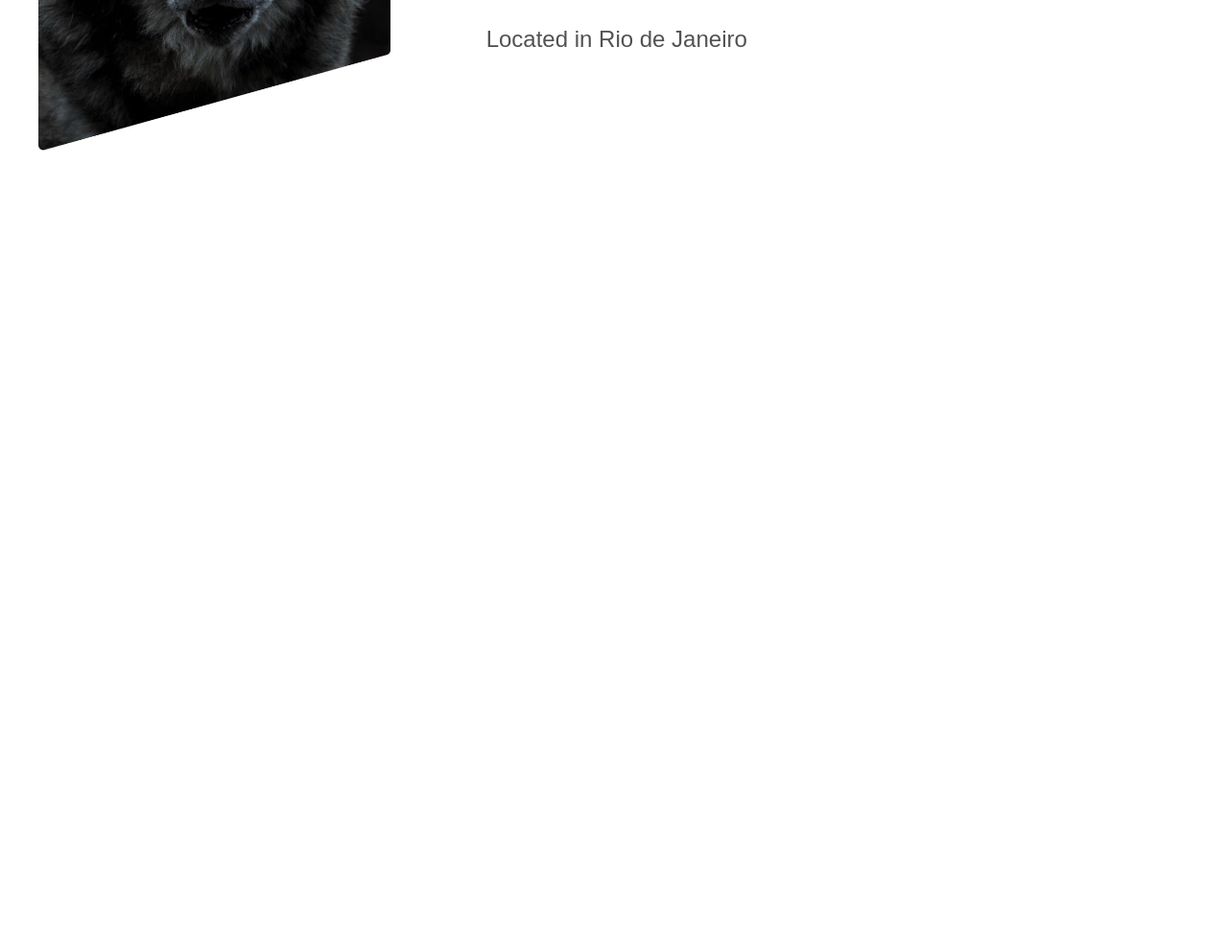
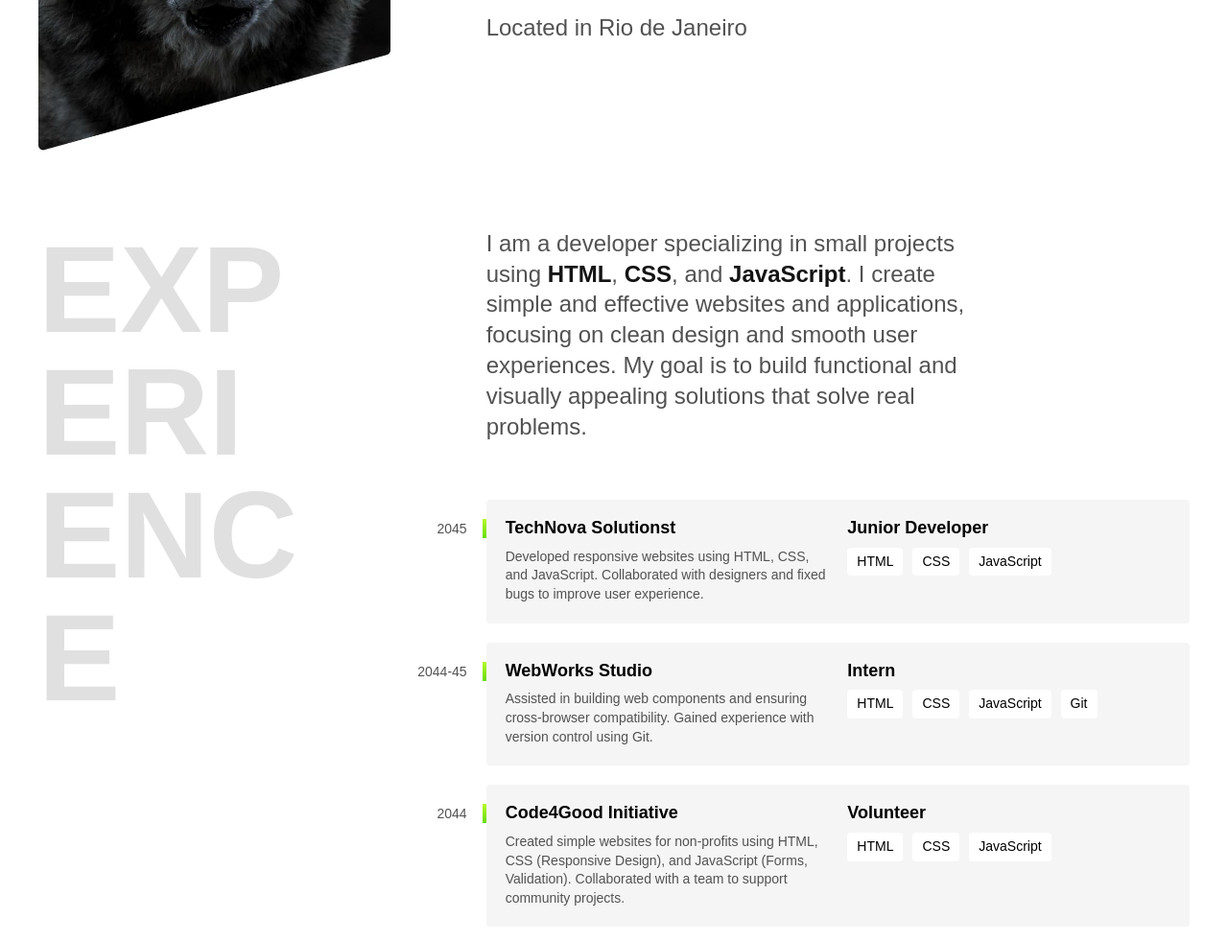
Before and after one commit to ThiagoACNascimento/training-portfolio, a plain HTML site: page index.html in a window 1280 px wide. Shown: the part 530-1512 px from the top of the page at 96% size. Before the commit the page ends 800 px from the top, so only its background shows below. Drawn offline with Linux system fonts and the light colour scheme.

Commit message:
feat(index.html, styles.css): add  section company and style it

```diff
--- /dev/null
+++ b/css/experience.css
@@ -0,0 +1,111 @@
+.experience{
+  max-width: 1200px;
+  padding: 40px 20px;
+  margin: 0 auto;
+  display: grid;
+  grid-template-columns: 1fr 2fr;
+  gap: 100px;
+}
+
+.experience .subtitle{
+  color: #e0e0e0;
+}
+
+.experience-text{
+  font-size: 1.5rem;
+  line-height: 1.33;
+  margin-bottom: 60px;
+  max-width: 40ch;
+  color: #525252;
+}
+
+.experience-text strong{
+  color: #141414;
+}
+
+.company{
+  display: grid;
+  grid-template-columns: 1fr 1fr;
+  gap: 10px 20px;
+  padding: 20px;
+  background: #f5f5f5;
+  margin-bottom: 20px;
+  border-radius: 4px;
+  position: relative;
+}
+
+.company::before{
+  content: "";
+  width: 4px;
+  height: 20px;
+  display: block;
+  background: linear-gradient(#b6f829, #67dd0a);
+  position: absolute;
+  top: 20px;
+  left: -4px;
+}
+
+.company-date{
+  position: absolute;
+  top: 22px;
+  left: -100px;
+  color: #525252;
+  font-size: .875rem;
+  width: 80px;
+  text-align: right;
+}
+
+.company-title{
+  font-size: 1.125rem;
+  line-height: 1.1;
+  font-weight: bold;
+}
+
+.company-text{
+  font-size: 0.875rem;
+  color: #525252;
+  line-height: 1.4;
+}
+
+.company-skills{
+  display: flex;
+  flex-wrap: wrap;
+  gap: 10px;
+  align-content: start;
+}
+
+.company-skills li{
+  font-size: 0.875rem;
+  line-height: 1.4;
+  border-radius: 4px;
+  background: #ffff;
+  padding: 5px 10px;
+}
+
+@media (max-width: 800px){
+  .experience{
+    grid-template-columns: 1fr;
+    gap: 40px;
+  }
+  .experience .subtitle{
+    color: #141414;
+  }
+  .experience-text{
+    font-size: 1.25rem;
+  }
+  .company-date{
+    position: initial;
+    order: 1;
+    width: initial;
+    text-align: left;
+  }
+  .company-date::before{
+    content: "Year: ";
+  }
+}
+
+@media (max-width: 800px){
+  .company{
+    grid-template-columns: 1fr;
+  }
+}
--- a/css/global.css
+++ b/css/global.css
@@ -1,6 +1,11 @@
 body{
   font-family: 'Fira Sans', Arial, Helvetica, sans-serif;
   margin: 0rem;
+  margin-bottom: 1000px;
+}
+
+h1,h2,h3,p{
+  margin: 0;
 }
 
 ul{
@@ -18,3 +23,19 @@ img{
   max-width: 100%;
   display: block;
 }
+
+.subtitle{
+  font-size: 8rem;
+  word-break: break-all;
+  line-height: 1;
+  text-transform: uppercase;
+  max-width: 4ch;
+}
+
+@media (max-width: 800px){
+  .subtitle{
+    font-size: 3rem;
+    text-transform: capitalize;
+    max-width: initial;
+  }
+}
--- a/css/style.css
+++ b/css/style.css
@@ -1,3 +1,4 @@
 @import url(./global.css);
 @import url(./header.css);
 @import url(./introduction.css);
+@import url(./experience.css);
--- a/index.html
+++ b/index.html
@@ -14,7 +14,7 @@
     <img src="./img/mark.svg" alt="mark">
     <nav>
       <ul class="header-menu">
-        <li><a href="#expirience">Expirience</a></li>
+        <li><a href="#experience">Experience</a></li>
         <li><a href="#formation">Formation</a></li>
         <li><a href="#contacts">Contacts</a></li>
       </ul>
@@ -24,13 +24,53 @@
   <main class="introduction">
     <img src="./img/profile.jpg" alt="profile_image">
     <div>
-      <h1>Front End<br>Developer &<br>UI/UXDesigner</h1>
+      <h1>Front End<br>and Back End<br>developer</h1>
       <p>Located in Rio de Janeiro</p>
     </div>
   </main>
 
-  <section>
+  <section class="experience" id="experience" aria-label="Experience">
+    <h1 class="subtitle">Experience</h1>
+    <div>
+      <p class="experience-text">I am a developer specializing in small projects using <strong>HTML</strong>, <strong>CSS</strong>, and <strong>JavaScript</strong>. I create simple and effective websites and applications, focusing on clean design and smooth user experiences. My goal is to build functional and visually appealing solutions that solve real problems.</p>
 
+      <div class="company">
+        <span class="company-date">2045</span>
+        <h3 class="company-title">TechNova Solutionst</h3>
+        <span class="company-title">Junior Developer</span>
+        <p class="company-text">Developed responsive websites using HTML, CSS, and JavaScript. Collaborated with designers and fixed bugs to improve user experience.</p>
+        <ul class="company-skills">
+          <li>HTML</li>
+          <li>CSS</li>
+          <li>JavaScript</li>
+        </ul>
+      </div>
+
+      <div class="company">
+        <span class="company-date">2044-45</span>
+        <h3 class="company-title">WebWorks Studio</h3>
+        <span class="company-title">Intern</span>
+        <p class="company-text">Assisted in building web components and ensuring cross-browser compatibility. Gained experience with version control using Git.</p>
+        <ul class="company-skills">
+          <li>HTML</li>
+          <li>CSS</li>
+          <li>JavaScript</li>
+          <li>Git</li>
+        </ul>
+      </div>
+
+      <div class="company">
+        <span class="company-date">2044</span>
+        <h3 class="company-title">Code4Good Initiative</h3>
+        <span class="company-title">Volunteer</span>
+        <p class="company-text">Created simple websites for non-profits using HTML, CSS (Responsive Design), and JavaScript (Forms, Validation). Collaborated with a team to support community projects.</p>
+        <ul class="company-skills">
+          <li>HTML</li>
+          <li>CSS</li>
+          <li>JavaScript</li>
+        </ul>
+      </div>
+    </div>
   </section>
 
   <footer>
```
